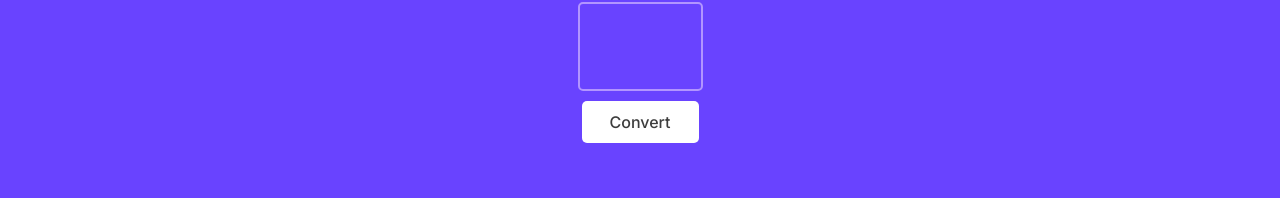
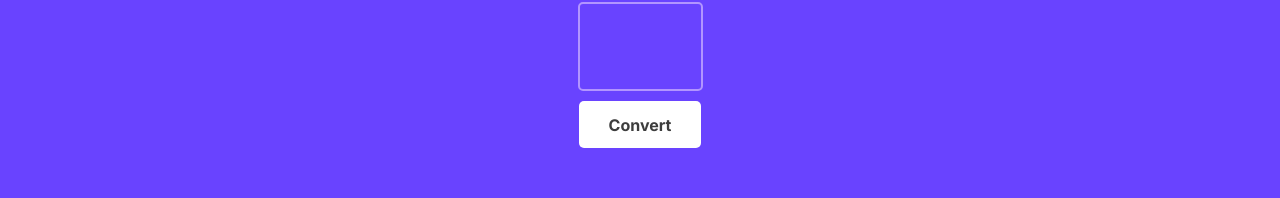
Before and after one commit to mustafabarakatdev/unit-converter, a plain HTML site: page index.html in a window 1280 px wide. In both pictures the pointer is over the button "Convert". Shown: the part 91-289 px from the top of the page. Drawn offline with Linux system fonts and the light colour scheme.

Commit message:
Added hover effect to the button

```diff
--- a/styles.css
+++ b/styles.css
@@ -41,6 +41,14 @@ button {
     font-family: inherit;
     font-weight: 500;
     font-size: 16px;
+    cursor: pointer;
+    transition: 0.3ms;
+}
+
+button:hover {
+    height: 47px;
+    width: 122px;
+    font-weight: bold;
 }
 
 h2 {
```
